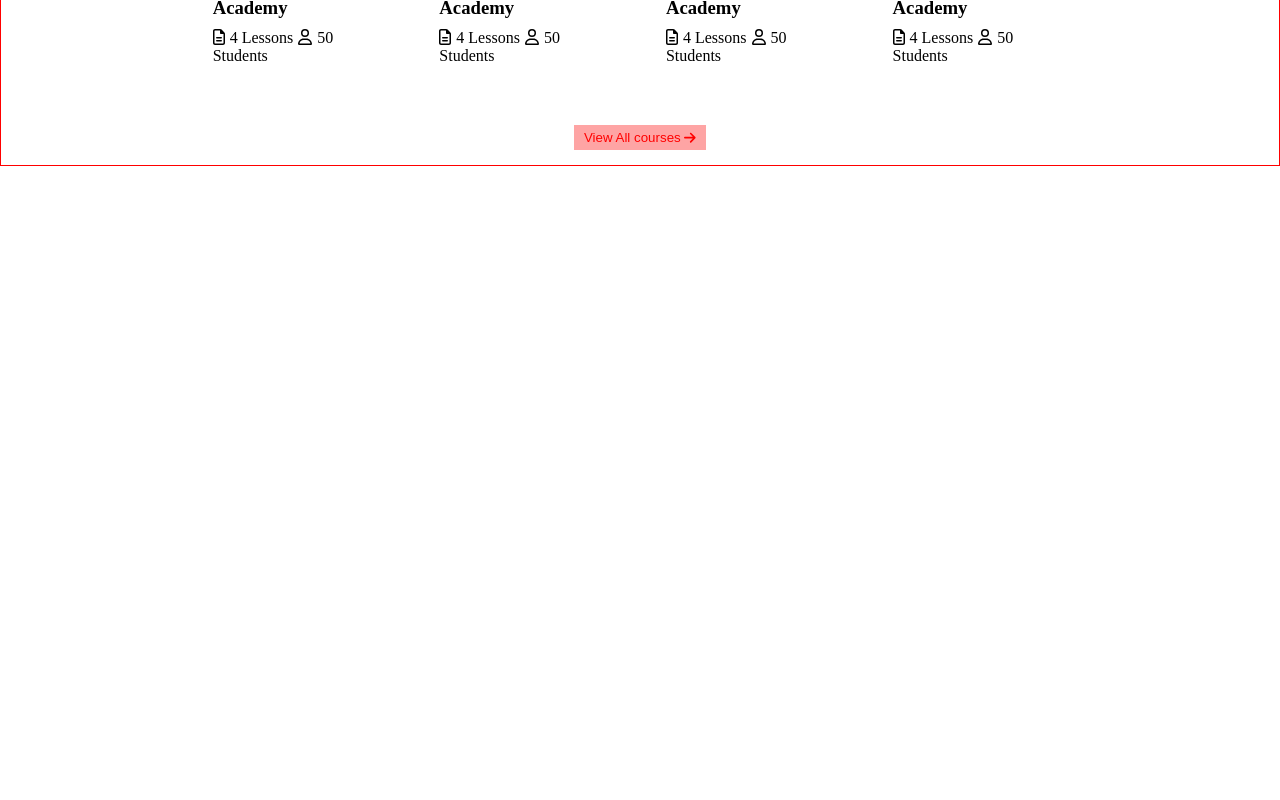
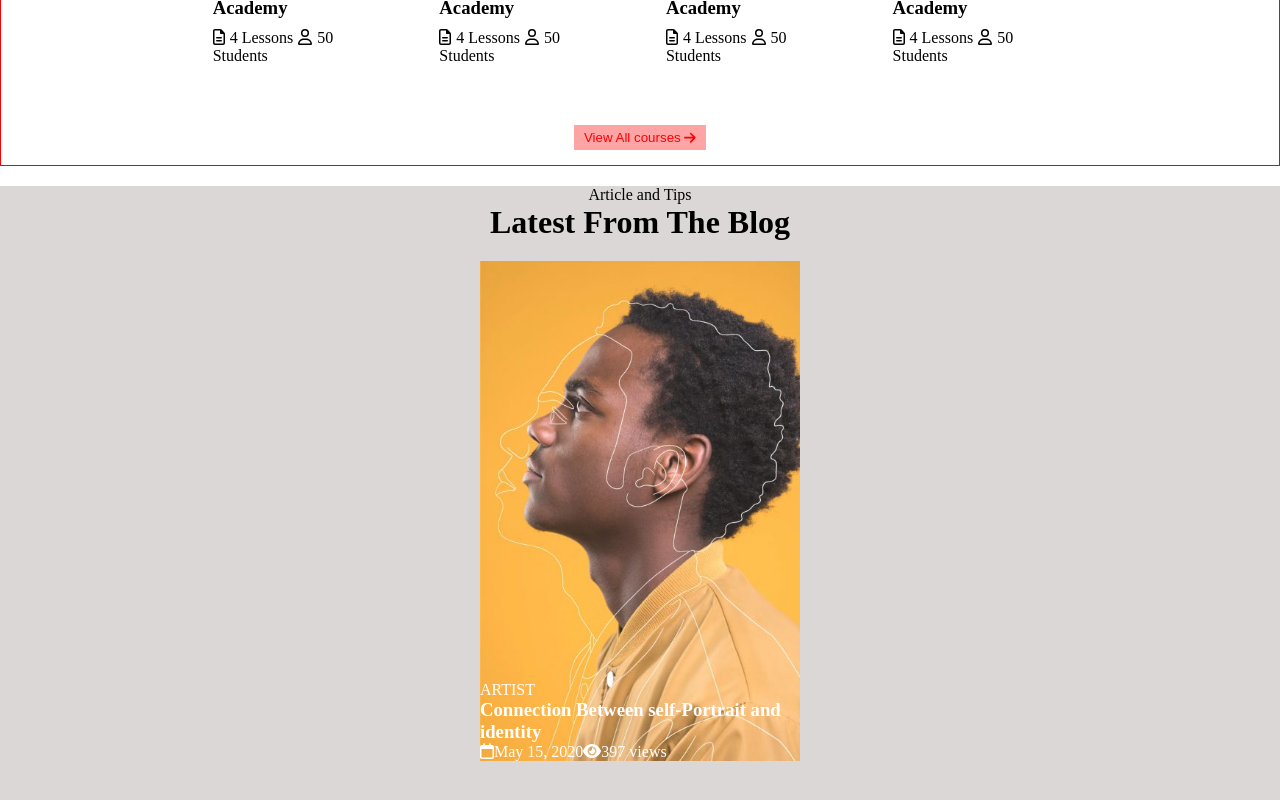
Before and after one commit to ManuelAvanzi/proj-html-vuejs, a Vue app: page / in a window 1280 px wide. Shown: the part 3015-3815 px from the top of the page. Before the commit the page ends 3181 px from the top, so only its background shows below. Built offline with nearby package versions, Linux system fonts and the light colour scheme.

Commit message:
mainE - section html css

```diff
--- a/src/App.vue
+++ b/src/App.vue
@@ -7,6 +7,8 @@
      <main-b/>
      <main-c/>
      <main-d/>
+     <main-e/>
+
   </div>
 </template>
 
@@ -18,7 +20,9 @@ import HeaderJumbo from './components/headerJumbo.vue'
 import MainA from './components/mainA.vue'
 import MainB from './components/mainB.vue'
 import MainC from './components/mainC.vue'
-import MainD from './components/MainD.vue'
+import MainD from './components/mainD.vue'
+import MainE from './components/mainE.vue'
+
 
 
 
@@ -30,7 +34,9 @@ export default {
     MainA,
     MainB,
     MainC,
-    MainD
+    MainD,
+    MainE
+
 
   },
 
--- /dev/null
+++ b/src/components/mainE.vue
@@ -0,0 +1,71 @@
+<template>
+     <div class="section-container">
+
+        <div class="center-text">
+            <span class="sign">Article and Tips</span>
+            <h1>Latest From The Blog</h1>
+        </div>
+
+        <div class="cards-container">
+          <div class="main-card">
+              <div class="text-container">
+                <div class="span">ARTIST</div>
+                <h3>Connection Between self-Portrait and identity</h3>
+                <i class="fa-regular fa-calendar"></i><span>May 15, 2020</span>
+                <i class="fa-solid fa-eye"></i><span>397 views</span>
+              </div>
+          </div>
+
+
+        </div>
+
+    </div>
+</template>
+
+
+<script>
+export default {
+
+}
+</script>
+
+
+<style lang="scss" scoped>
+@import '@/style/variables.scss';
+.section-container{
+    width: 100%;
+    height: 950px;
+
+    background-color: rgba(177, 167, 167, 0.452);
+
+    .cards-container{
+        display: flex;
+        justify-content: center;
+        align-items: center;
+
+        .main-card{
+            display: flex;
+            .text-container{
+                align-self: flex-end;
+            }
+
+        width: 25%;
+        height: 500px;
+
+        background-image: url('../assets/images/artist-blog-02-500x680.jpg');
+        background-size: cover;
+
+        color:white;
+
+
+    }
+
+
+
+    }
+    .center-text{
+        margin:20px auto;
+        text-align: center;
+    }
+}
+</style>
```
Also changed, not shown: src/components/MainD.vue (line endings or trailing spaces).
